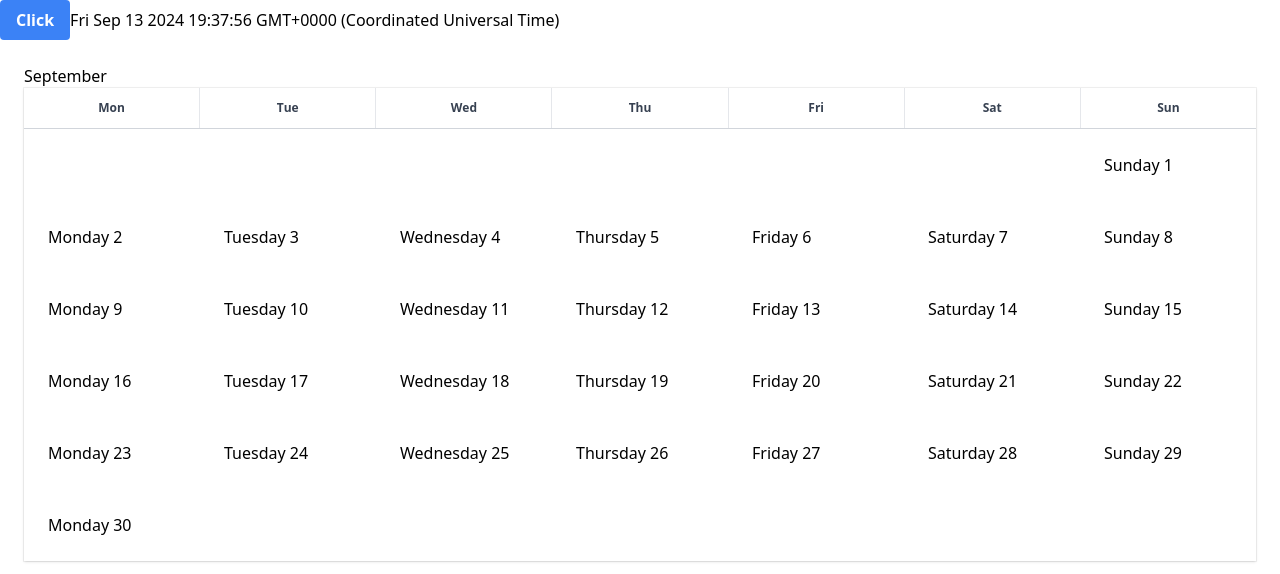
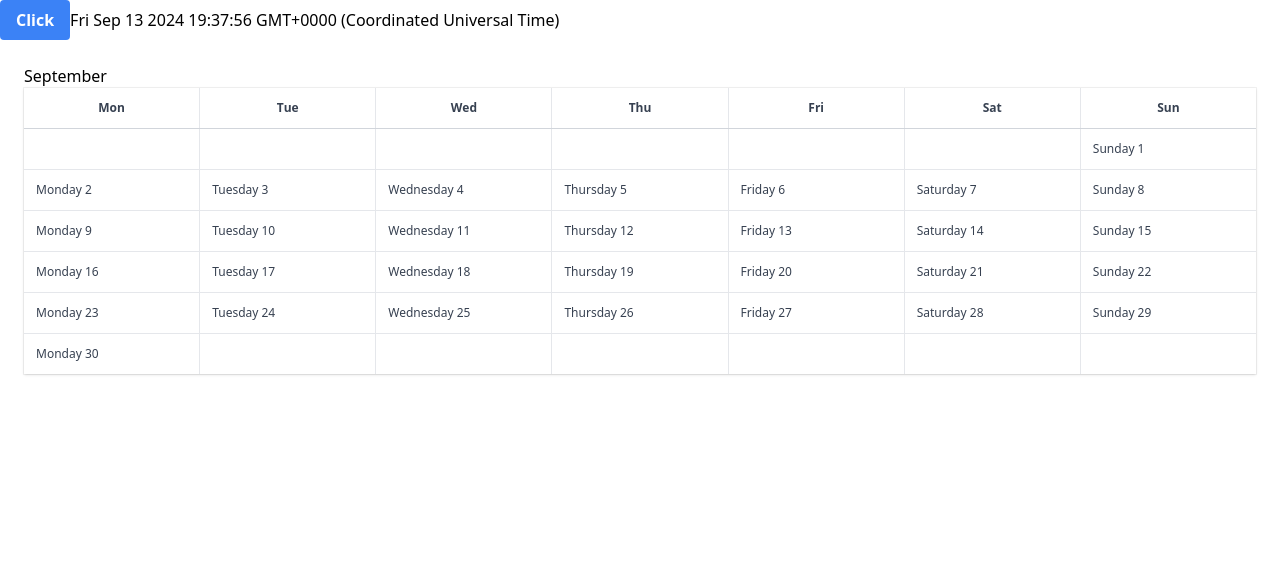
Before and after one commit to emPeeGee/sync-my-time, an Angular app: page / in a window 1280 px wide. Shown: the top 574 px of the page. Built offline with nearby package versions, Linux system fonts and the light colour scheme.

Commit message:
✨ feat: style the day cell

```diff
--- a/src/app/shared/components/calendar/calendar.component.html
+++ b/src/app/shared/components/calendar/calendar.component.html
@@ -15,10 +15,14 @@
       }
     </div>
 
-    <div class="grid grid-cols-7 gap-x-0 gap-y-0">
-      @for (day of getDaysInCurrentMonth(); track $index) {
-        <div class="p-6">{{ day.name }} {{ day.day }}</div>
-      }
+    <div class="flex bg-gray-200 text-xs leading-6 text-gray-700 lg:flex-auto">
+      <div class="hidden w-full lg:grid lg:grid-cols-7 lg:grid-rows-6 lg:gap-px">
+        @for (day of getDaysInCurrentMonth(); track $index) {
+          <div class="relative bg-white px-3 py-2">
+            <time datetime="2022-01-01">{{ day.name }} {{ day.day }}</time>
+          </div>
+        }
+      </div>
     </div>
   </div>
 </section>
--- a/src/app/shared/components/calendar/calendar.component.ts
+++ b/src/app/shared/components/calendar/calendar.component.ts
@@ -32,18 +32,24 @@ export class CalendarComponent implements OnInit {
     const emptyDays = Array.from({ length: getDayIndexMondaySunday(firstDayOfTheMonth) }, () => ({
       day: null,
       name: '',
+      isCurrentMonth: false,
     }));
 
     const monthDays = Array.from({ length: currentDate.getDate() }, (_, i) => {
       const day = new Date(year, month, i + 1);
-      return { day: i + 1, name: getDayName(day) };
+      return { day: i + 1, name: getDayName(day), isCurrentMonth: true };
     });
 
     const daysRemainToFillRow = (emptyDays.length + monthDays.length) % 7;
     const lastEmptyDays =
       daysRemainToFillRow === 0
         ? []
-        : Array.from({ length: 7 - daysRemainToFillRow }, () => ({ name: null, day: null }));
+        : Array.from({ length: 7 - daysRemainToFillRow }, () => ({
+            name: null,
+            day: null,
+            isCurrentMonth: false,
+          }));
+
     console.log(lastEmptyDays);
 
     return [...emptyDays, ...monthDays, ...lastEmptyDays];
```
